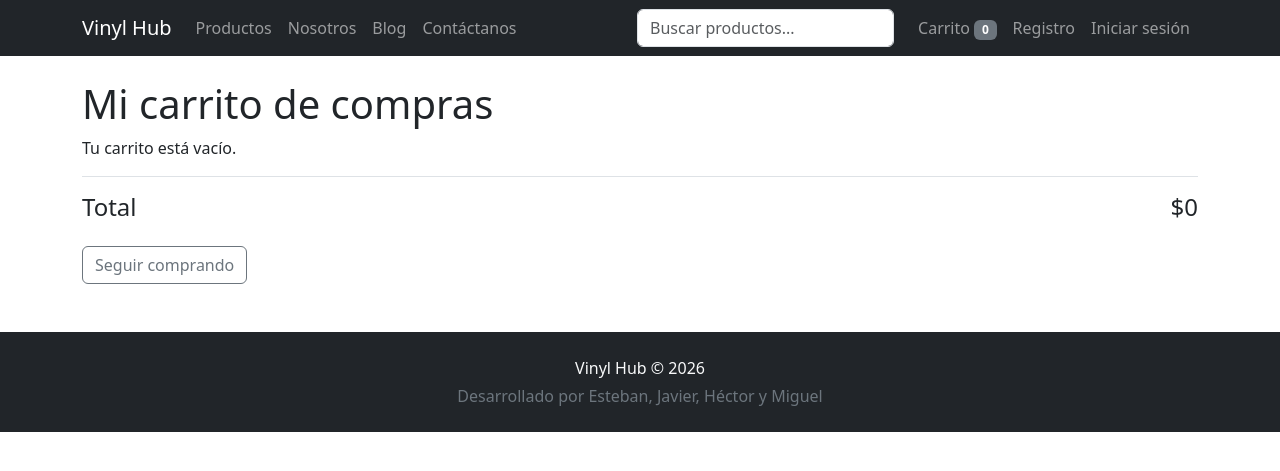
After one commit to Notzeiro/prueba-1-fullstack, a Django app: page /carrito/ in a window 1280 px wide. The commit adds this page. Shown: the top 471 px of the page. Run offline with Django 5.2, Linux system fonts and the light colour scheme.

Commit message:
Implementa carrito de compras con JavaScript y localStorage (agregar, quitar, cambiar cantidad)
Co-Authored-By: Claude Sonnet 5 <noreply@anthropic.com>

```diff
--- a/core/urls.py
+++ b/core/urls.py
@@ -6,4 +6,5 @@ app_name = "core"
 urlpatterns = [
     path("", views.home, name="home"),
     path("nosotros/", views.nosotros, name="nosotros"),
+    path("carrito/", views.carrito, name="carrito"),
 ]
--- a/core/views.py
+++ b/core/views.py
@@ -19,3 +19,11 @@ def nosotros(request):
         {"nombre": "Miguel", "rol": "Desarrollo frontend"},
     ]
     return render(request, "core/nosotros.html", {"equipo": equipo})
+
+
+def carrito(request):
+    # Esta vista no consulta la base de datos: el contenido del carrito
+    # vive en localStorage, en el navegador de quien esta comprando.
+    # static/js/carrito.js es el que realmente dibuja los productos
+    # dentro de esta pagina, una vez que el HTML ya cargo.
+    return render(request, "core/carrito.html")
--- /dev/null
+++ b/static/js/carrito.js
@@ -0,0 +1,172 @@
+/*
+ * Carrito de compras de Vinyl Hub.
+ *
+ * El carrito se guarda completo en localStorage del navegador, no en la
+ * base de datos. Esto significa que el carrito es propio de cada
+ * navegador/computador: si el mismo cliente entra desde otro dispositivo,
+ * no va a ver el mismo carrito. Asi lo pidieron las instrucciones del
+ * proyecto (usar localStorage, sin backend para el carrito).
+ *
+ * Estructura que se guarda en localStorage, como texto JSON:
+ * [
+ *   { id: "1", nombre: "Walk Among Us", precio: "89.90", cantidad: 2 },
+ *   { id: "2", nombre: "Californication", precio: "95.50", cantidad: 1 }
+ * ]
+ */
+
+const CLAVE_CARRITO = "vinylhub_carrito";
+
+// Lee el carrito actual desde localStorage. Si no hay nada guardado
+// todavia (primera visita), devuelve una lista vacia en vez de fallar.
+function obtenerCarrito() {
+    const datos = localStorage.getItem(CLAVE_CARRITO);
+    if (!datos) {
+        return [];
+    }
+    try {
+        return JSON.parse(datos);
+    } catch (error) {
+        // Si el contenido guardado esta corrupto por algun motivo,
+        // se reinicia el carrito en vez de romper la pagina.
+        return [];
+    }
+}
+
+// Guarda la lista completa del carrito en localStorage, convertida a texto.
+function guardarCarrito(carrito) {
+    localStorage.setItem(CLAVE_CARRITO, JSON.stringify(carrito));
+}
+
+// Agrega un producto al carrito. Si el producto ya estaba, solo le suma
+// una unidad a la cantidad en vez de crear una fila duplicada.
+function agregarAlCarrito(id, nombre, precio) {
+    const carrito = obtenerCarrito();
+    const existente = carrito.find((item) => item.id === id);
+
+    if (existente) {
+        existente.cantidad += 1;
+    } else {
+        carrito.push({ id: id, nombre: nombre, precio: precio, cantidad: 1 });
+    }
+
+    guardarCarrito(carrito);
+    actualizarContadorCarrito();
+    renderizarCarrito();
+}
+
+// Saca un producto del carrito por completo (todas sus unidades).
+function eliminarDelCarrito(id) {
+    let carrito = obtenerCarrito();
+    carrito = carrito.filter((item) => item.id !== id);
+    guardarCarrito(carrito);
+    actualizarContadorCarrito();
+    renderizarCarrito();
+}
+
+// Cambia la cantidad de un producto ya agregado. Si la cantidad nueva es
+// 0 o menos, se elimina el producto del carrito directamente.
+function cambiarCantidad(id, nuevaCantidad) {
+    const carrito = obtenerCarrito();
+    const item = carrito.find((item) => item.id === id);
+
+    if (!item) {
+        return;
+    }
+
+    if (nuevaCantidad <= 0) {
+        eliminarDelCarrito(id);
+        return;
+    }
+
+    item.cantidad = nuevaCantidad;
+    guardarCarrito(carrito);
+    actualizarContadorCarrito();
+    renderizarCarrito();
+}
+
+// Suma la cantidad de todos los productos y actualiza el numerito
+// (badge) que se ve al lado de "Carrito" en el navbar, en todas las
+// paginas del sitio (el navbar esta en base.html, se comparte siempre).
+function actualizarContadorCarrito() {
+    const carrito = obtenerCarrito();
+    const totalUnidades = carrito.reduce((suma, item) => suma + item.cantidad, 0);
+
+    const contador = document.getElementById("contador-carrito");
+    if (contador) {
+        contador.textContent = totalUnidades;
+    }
+}
+
+// Dibuja el contenido del carrito dentro de la pagina /carrito/.
+// En cualquier otra pagina del sitio, el contenedor "carrito-contenedor"
+// no existe, asi que esta funcion no hace nada (por eso el "if" al inicio).
+function renderizarCarrito() {
+    const contenedor = document.getElementById("carrito-contenedor");
+    if (!contenedor) {
+        return;
+    }
+
+    const carrito = obtenerCarrito();
+
+    if (carrito.length === 0) {
+        contenedor.innerHTML = "<p>Tu carrito está vacío.</p>";
+        document.getElementById("carrito-total").textContent = "$0";
+        return;
+    }
+
+    let html = "";
+    let total = 0;
+
+    carrito.forEach((item) => {
+        const subtotal = item.cantidad * parseFloat(item.precio);
+        total += subtotal;
+
+        html += `
+            <div class="d-flex justify-content-between align-items-center border-bottom py-2">
+                <div>
+                    <strong>${item.nombre}</strong><br>
+                    <span class="text-secondary">$${item.precio} c/u</span>
+                </div>
+                <div class="d-flex align-items-center gap-2">
+                    <input type="number" min="1" value="${item.cantidad}"
+                           class="form-control form-control-sm"
+                           style="width: 70px;"
+                           onchange="cambiarCantidad('${item.id}', parseInt(this.value))">
+                    <span>$${subtotal.toFixed(2)}</span>
+                    <button class="btn btn-sm btn-outline-danger" onclick="eliminarDelCarrito('${item.id}')">
+                        Quitar
+                    </button>
+                </div>
+            </div>
+        `;
+    });
+
+    contenedor.innerHTML = html;
+    document.getElementById("carrito-total").textContent = "$" + total.toFixed(2);
+}
+
+// Busca todos los botones "Añadir al carrito" que haya en la pagina
+// actual (puede haber varios: uno por cada card de producto en el
+// listado, o uno solo en el detalle) y les conecta el evento de click.
+// Los datos del producto se leen de los atributos data-* del boton,
+// que las plantillas Django ya rellenan con los valores reales.
+function conectarBotonesAgregar() {
+    const botones = document.querySelectorAll(".btn-add-cart, .btn-agregar-carrito");
+
+    botones.forEach((boton) => {
+        boton.addEventListener("click", () => {
+            const id = boton.dataset.productoId;
+            const nombre = boton.dataset.productoNombre;
+            const precio = boton.dataset.productoPrecio;
+            agregarAlCarrito(id, nombre, precio);
+        });
+    });
+}
+
+// Este bloque se ejecuta apenas el HTML de la pagina termina de cargar,
+// en cualquier pagina del sitio (esta cargado desde base.html).
+document.addEventListener("DOMContentLoaded", () => {
+    actualizarContadorCarrito();
+    renderizarCarrito();
+    conectarBotonesAgregar();
+});
--- a/templates/base.html
+++ b/templates/base.html
@@ -45,7 +45,7 @@
 
                     <ul class="navbar-nav align-items-lg-center">
                         <li class="nav-item">
-                            <a class="nav-link" href="#">
+                            <a class="nav-link" href="{% url 'core:carrito' %}">
                                 Carrito <span class="badge bg-secondary" id="contador-carrito">0</span>
                             </a>
                         </li>
@@ -98,5 +98,11 @@
     </footer>
 
     <script src="https://cdn.jsdelivr.net/npm/bootstrap@5.3.3/dist/js/bootstrap.bundle.min.js"></script>
+    {# carrito.js va al final y se carga en TODAS las paginas porque #}
+    {# vive en base.html: necesita estar disponible en el navbar (para #}
+    {# el contador) y en cualquier pagina que tenga un boton "Añadir #}
+    {# al carrito", no solo en /carrito/. #}
+    <script src="{% static 'js/carrito.js' %}"></script>
+    {% block extra_js %}{% endblock %}
 </body>
 </html>
--- /dev/null
+++ b/templates/core/carrito.html
@@ -0,0 +1,20 @@
+{% extends "base.html" %}
+
+{% block title %}Mi carrito{% endblock %}
+
+{% block content %}
+
+<h1>Mi carrito de compras</h1>
+
+{# Este div esta vacio a proposito: carrito.js lo rellena con JavaScript #}
+{# apenas la pagina carga, leyendo lo que haya guardado en localStorage. #}
+<div id="carrito-contenedor"></div>
+
+<div class="d-flex justify-content-between align-items-center mt-3 pt-3 border-top">
+    <h4>Total</h4>
+    <h4 id="carrito-total">$0</h4>
+</div>
+
+<a href="{% url 'productos:index' %}" class="btn btn-outline-secondary mt-3">Seguir comprando</a>
+
+{% endblock %}
--- a/templates/core/home.html
+++ b/templates/core/home.html
@@ -36,6 +36,12 @@
             <span class="product-price">{{ producto.artista.nombre_artista }}</span>
             <span class="product-amount">${{ producto.precio }}</span>
         </div>
+        <button class="btn btn-sm btn-outline-primary mt-2 btn-agregar-carrito"
+                data-producto-id="{{ producto.id }}"
+                data-producto-nombre="{{ producto.nombre }}"
+                data-producto-precio="{{ producto.precio }}">
+            Añadir al carrito
+        </button>
     </div>
     {% empty %}
     <p>Todavía no hay productos cargados en la tienda.</p>
--- a/templates/productos/lista.html
+++ b/templates/productos/lista.html
@@ -26,6 +26,12 @@
             <span class="product-price">{{ producto.artista.nombre_artista }}</span>
             <span class="product-amount">${{ producto.precio }}</span>
         </div>
+        <button class="btn btn-sm btn-outline-primary mt-2 btn-agregar-carrito"
+                data-producto-id="{{ producto.id }}"
+                data-producto-nombre="{{ producto.nombre }}"
+                data-producto-precio="{{ producto.precio }}">
+            Añadir al carrito
+        </button>
     </div>
     {% empty %}
     <p>Todavía no hay productos cargados.</p>
```
